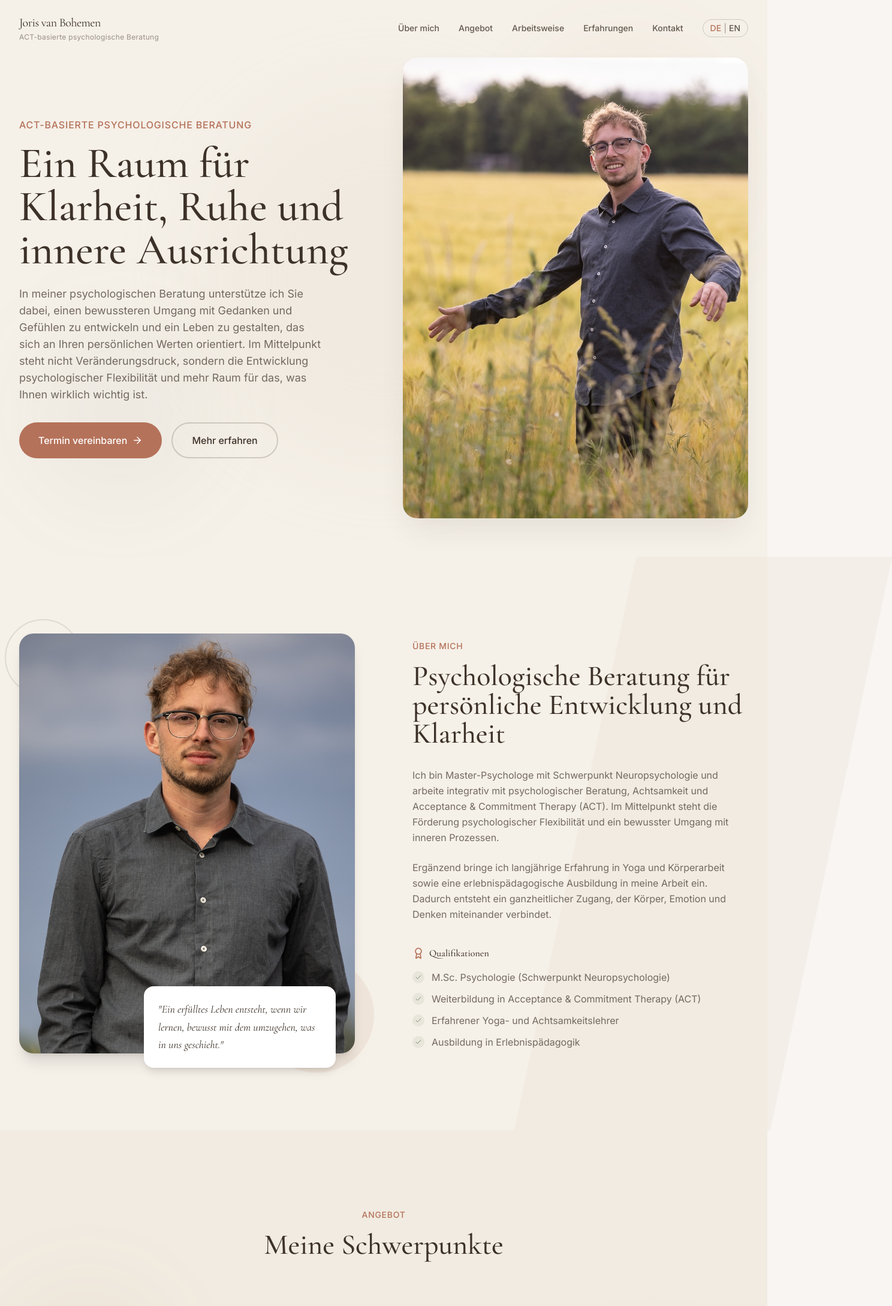
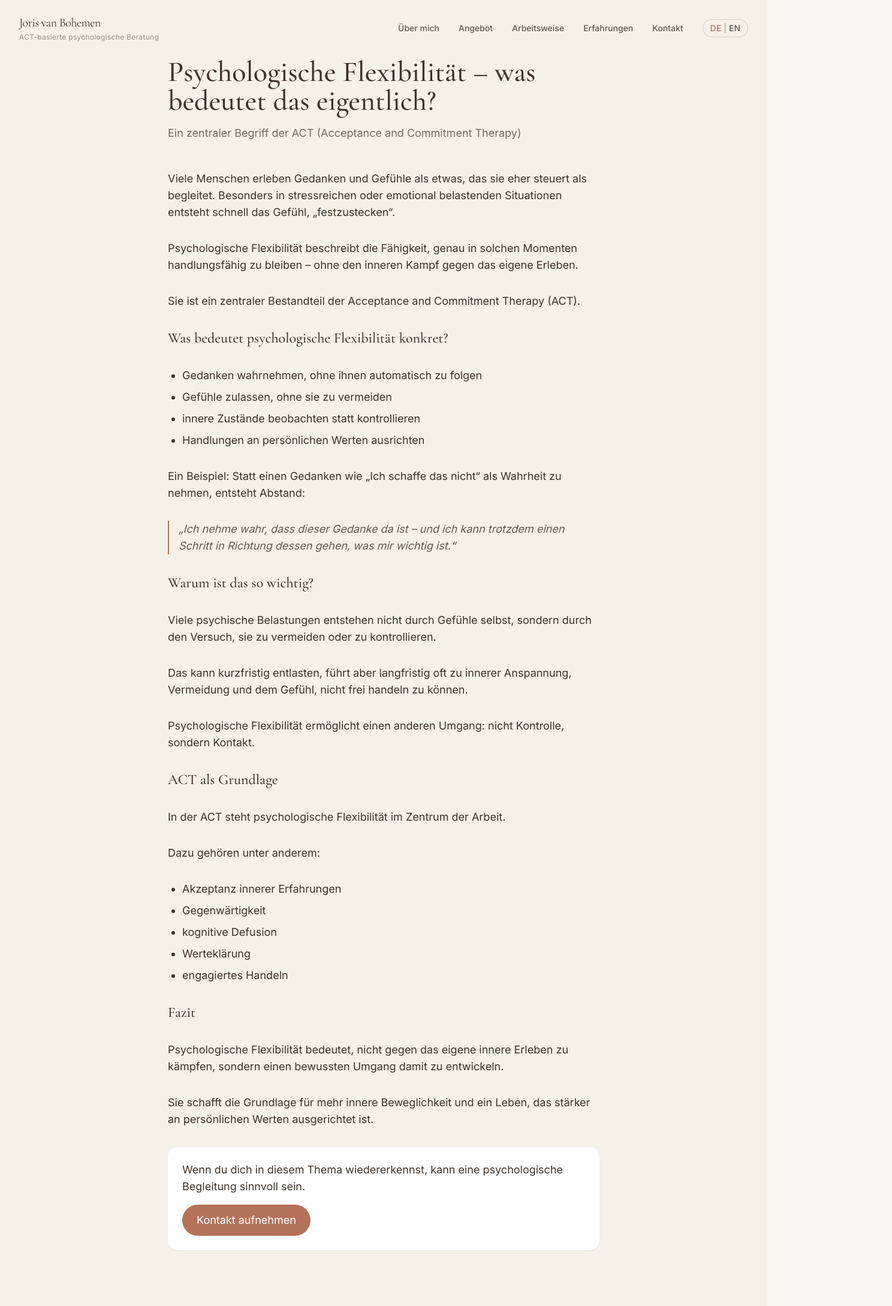
Before and after one commit to JorrisonFord/psychologischeberatung, a React (Vite) app: page /blog/psychologische-flexibilitaet in a window 1280 px wide. Shown: the top 2177 px of the page at 60% size, 1488 px wide, since content can reach past the window. Built offline with nearby package versions, Linux system fonts and the light colour scheme.

Commit message:
Blog Update

```diff
--- a/index.html
+++ b/index.html
@@ -16,7 +16,7 @@
     ====================================================== -->
     <meta
       name="description"
-      content="ACT-basierte psychologische Beratung für mehr innere Klarheit, psychologische Flexibilität und persönliche Entwicklung. In einem geschützten und wertschätzenden Rahmen unterstütze ich Sie dabei, Ihren eigenen Weg zu gestalten."
+      content="ACT-basierte psychologische Beratung. Ein klarer, achtsamer Rahmen zur Entwicklung von innerer Ruhe, Orientierung und psychologischer Flexibilität."
     />
 
     <!-- =====================================================
@@ -37,7 +37,7 @@
     <meta property="og:title" content="Joris van Bohemen | ACT-basierte psychologische Beratung" />
     <meta
       property="og:description"
-      content="ACT-basierte psychologische Beratung für innere Klarheit, Ruhe und Werteorientierung in einem sicheren Rahmen."
+      content="ACT-basierte psychologische Beratung. Ein klarer, achtsamer Rahmen zur Entwicklung von innerer Ruhe, Orientierung und psychologischer Flexibilität."
     />
     <meta property="og:url" content="https://jorisvanbohemen.de/" />
     <meta property="og:locale" content="de_DE" />
@@ -61,7 +61,7 @@
     <meta name="twitter:title" content="Joris van Bohemen | ACT-basierte psychologische Beratung" />
     <meta
       name="twitter:description"
-      content="ACT-basierte psychologische Beratung für mehr innere Klarheit, Ruhe und Werteorientierung."
+      content="ACT-basierte psychologische Beratung. Ein klarer, achtsamer Rahmen zur Entwicklung von innerer Ruhe, Orientierung und psychologischer Flexibilität."
     />
     <meta
       name="twitter:image"
--- a/package.json
+++ b/package.json
@@ -50,6 +50,7 @@
     "react-dom": "^19.2.0",
     "react-hook-form": "^7.70.0",
     "react-resizable-panels": "^4.2.2",
+    "react-router-dom": "^7.17.0",
     "recharts": "^2.15.4",
     "sonner": "^2.0.7",
     "tailwind-merge": "^3.4.0",
--- a/src/App.tsx
+++ b/src/App.tsx
@@ -1,27 +1,70 @@
+import { BrowserRouter, Routes, Route } from 'react-router-dom';
 import { LanguageProvider } from './context/LanguageContext';
-import { Navigation } from './sections/Navigation';
+
+import { MainLayout } from './layouts/MainLayout';
+
 import { Hero } from './sections/Hero';
 import { About } from './sections/About';
 import { Services } from './sections/Services';
 import { Philosophy } from './sections/Philosophy';
 import { Testimonials } from './sections/Testimonials';
 import { Contact } from './sections/Contact';
-import { Footer } from './sections/Footer';
+
+import { BlogIndex } from "./pages/blog/BlogIndex";
+import { PsychologischeFlexibilitaet } from './pages/blog/PsychologischeFlexibilitaet';
+
+function HomePage() {
+  return (
+    <>
+      <Hero />
+      <About />
+      <Services />
+      <Philosophy />
+      <Testimonials />
+      <Contact />
+    </>
+  );
+}
 
 function App() {
   return (
     <LanguageProvider>
       <div className="min-h-screen bg-[#F5F0E8]">
-        <Navigation />
-        <main>
-          <Hero />
-          <About />
-          <Services />
-          <Philosophy />
-          <Testimonials />
-          <Contact />
-        </main>
-        <Footer />
+        <BrowserRouter>
+          <Routes>
+
+            {/* HOME */}
+            <Route
+              path="/"
+              element={
+                <MainLayout>
+                  <HomePage />
+                </MainLayout>
+              }
+            />
+
+            {/* BLOG INDEX */}
+            <Route
+              path="/blog"
+              element={
+                <MainLayout>
+                  <BlogIndex />
+                </MainLayout>
+              }
+            />
+
+            {/* BLOG ARTICLE */}
+            <Route
+              path="/blog/psychologische-flexibilitaet"
+              element={
+                <MainLayout>
+                  <PsychologischeFlexibilitaet />
+                </MainLayout>
+              }
+            />
+
+          </Routes>
+        </BrowserRouter>
       </div>
     </LanguageProvider>
   );
--- /dev/null
+++ b/src/layouts/MainLayout.tsx
@@ -0,0 +1,12 @@
+import { Navigation } from "../sections/Navigation";
+import { Footer } from "../sections/Footer";
+
+export function MainLayout({ children }: { children: React.ReactNode }) {
+  return (
+    <>
+      <Navigation />
+      <main>{children}</main>
+      <Footer />
+    </>
+  );
+}
--- /dev/null
+++ b/src/pages/blog/BlogIndex.tsx
@@ -0,0 +1,7 @@
+export function BlogIndex() {
+  return (
+    <div style={{ padding: 40 }}>
+      <h1>Blog funktioniert 🚀</h1>
+    </div>
+  );
+}
--- /dev/null
+++ b/src/pages/blog/PsychologischeFlexibilitaet.tsx
@@ -0,0 +1,133 @@
+import { useEffect } from 'react';
+
+export function PsychologischeFlexibilitaet() {
+  useEffect(() => {
+    window.scrollTo(0, 0);
+  }, []);
+
+  return (
+    <article className="min-h-screen bg-[#F5F0E8] text-[#3D3229]">
+      <div className="max-w-3xl mx-auto px-6 py-24">
+
+        {/* HERO / TITLE */}
+        <header className="mb-12">
+          <h1 className="font-serif text-4xl md:text-5xl leading-tight mb-4">
+            Psychologische Flexibilität – was bedeutet das eigentlich?
+          </h1>
+
+          <p className="text-lg text-[#3D3229]/70">
+            Ein zentraler Begriff der ACT (Acceptance and Commitment Therapy)
+          </p>
+        </header>
+
+        {/* CONTENT */}
+        <section className="space-y-8 leading-relaxed text-base md:text-lg">
+
+          <p>
+            Viele Menschen erleben Gedanken und Gefühle als etwas, das sie eher
+            steuert als begleitet. Besonders in stressreichen oder emotional
+            belastenden Situationen entsteht schnell das Gefühl, „festzustecken“.
+          </p>
+
+          <p>
+            Psychologische Flexibilität beschreibt die Fähigkeit, genau in solchen
+            Momenten handlungsfähig zu bleiben – ohne den inneren Kampf gegen das
+            eigene Erleben.
+          </p>
+
+          <p>
+            Sie ist ein zentraler Bestandteil der Acceptance and Commitment Therapy (ACT).
+          </p>
+
+          <h2 className="font-serif text-2xl mt-10 mb-4">
+            Was bedeutet psychologische Flexibilität konkret?
+          </h2>
+
+          <ul className="list-disc pl-6 space-y-2">
+            <li>Gedanken wahrnehmen, ohne ihnen automatisch zu folgen</li>
+            <li>Gefühle zulassen, ohne sie zu vermeiden</li>
+            <li>innere Zustände beobachten statt kontrollieren</li>
+            <li>Handlungen an persönlichen Werten ausrichten</li>
+          </ul>
+
+          <p className="mt-4">
+            Ein Beispiel: Statt einen Gedanken wie „Ich schaffe das nicht“ als
+            Wahrheit zu nehmen, entsteht Abstand:
+          </p>
+
+          <blockquote className="border-l-2 border-[#B5725A] pl-4 italic text-[#3D3229]/80">
+            „Ich nehme wahr, dass dieser Gedanke da ist – und ich kann trotzdem
+            einen Schritt in Richtung dessen gehen, was mir wichtig ist.“
+          </blockquote>
+
+          <h2 className="font-serif text-2xl mt-10 mb-4">
+            Warum ist das so wichtig?
+          </h2>
+
+          <p>
+            Viele psychische Belastungen entstehen nicht durch Gefühle selbst,
+            sondern durch den Versuch, sie zu vermeiden oder zu kontrollieren.
+          </p>
+
+          <p>
+            Das kann kurzfristig entlasten, führt aber langfristig oft zu innerer
+            Anspannung, Vermeidung und dem Gefühl, nicht frei handeln zu können.
+          </p>
+
+          <p>
+            Psychologische Flexibilität ermöglicht einen anderen Umgang:
+            nicht Kontrolle, sondern Kontakt.
+          </p>
+
+          <h2 className="font-serif text-2xl mt-10 mb-4">
+            ACT als Grundlage
+          </h2>
+
+          <p>
+            In der ACT steht psychologische Flexibilität im Zentrum der Arbeit.
+          </p>
+
+          <p>Dazu gehören unter anderem:</p>
+
+          <ul className="list-disc pl-6 space-y-2">
+            <li>Akzeptanz innerer Erfahrungen</li>
+            <li>Gegenwärtigkeit</li>
+            <li>kognitive Defusion</li>
+            <li>Werteklärung</li>
+            <li>engagiertes Handeln</li>
+          </ul>
+
+          <h2 className="font-serif text-2xl mt-10 mb-4">
+            Fazit
+          </h2>
+
+          <p>
+            Psychologische Flexibilität bedeutet, nicht gegen das eigene innere
+            Erleben zu kämpfen, sondern einen bewussten Umgang damit zu entwickeln.
+          </p>
+
+          <p>
+            Sie schafft die Grundlage für mehr innere Beweglichkeit und ein Leben,
+            das stärker an persönlichen Werten ausgerichtet ist.
+          </p>
+
+          {/* CTA */}
+          <div className="mt-16 p-6 bg-white rounded-2xl shadow-sm">
+            <p className="mb-4">
+              Wenn du dich in diesem Thema wiedererkennst, kann eine psychologische
+              Begleitung sinnvoll sein.
+            </p>
+
+            <a
+              href="/#contact"
+              className="inline-block px-6 py-3 bg-[#B5725A] text-white rounded-full hover:bg-[#9A5D48] transition"
+            >
+              Kontakt aufnehmen
+            </a>
+          </div>
+
+        </section>
+      </div>
+    </article>
+  );
+}
--- a/src/translations/de.ts
+++ b/src/translations/de.ts
@@ -11,7 +11,7 @@ export const de = {
     subtitle: "ACT-basierte psychologische Beratung",
     title: "Ein Raum für Klarheit, Ruhe und innere Ausrichtung",
     description:
-      "In meiner psychologischen Beratung unterstütze ich Sie dabei, einen bewussteren Umgang mit Gedanken und Gefühlen zu entwickeln und ein Leben zu gestalten, das sich an Ihren persönlichen Werten orientiert. Im Mittelpunkt steht nicht Veränderungsdruck, sondern die Entwicklung psychologischer Flexibilität und mehr Raum für das, was Ihnen wirklich wichtig ist.",
+      "In meiner psychologischen Beratung unterstütze ich Sie dabei, einen bewussteren Umgang mit Gedanken und Gefühlen zu entwickeln und ein Leben zu gestalten, das sich an Ihren persönlichen Werten orientiert. Es geht nicht um Veränderungsdruck, sondern um die Entwicklung psychologischer Flexibilität und mehr Raum für das, was Ihnen wirklich wichtig ist.",
     ctaPrimary: "Termin vereinbaren",
     ctaSecondary: "Mehr erfahren",
   },
@@ -20,7 +20,7 @@ export const de = {
     subtitle: "Über mich",
     title: "Psychologische Beratung für persönliche Entwicklung und Klarheit",
     paragraph1:
-      "Ich bin Master-Psychologe mit Schwerpunkt Neuropsychologie und arbeite integrativ mit psychologischer Beratung, Achtsamkeit und Acceptance & Commitment Therapy (ACT). Im Mittelpunkt steht die Förderung psychologischer Flexibilität und ein bewusster Umgang mit inneren Prozessen.",
+      "Ich bin Master-Psychologe mit Schwerpunkt Neuropsychologie und arbeite integrativ mit psychologischer Beratungund Acceptance & Commitment Therapy (ACT). Im Mittelpunkt steht die Förderung psychologischer Flexibilität und ein bewusster Umgang mit inneren Prozessen.",
 
     paragraph2:
       "Ergänzend bringe ich langjährige Erfahrung in Yoga und Körperarbeit sowie eine erlebnispädagogische Ausbildung in meine Arbeit ein. Dadurch entsteht ein ganzheitlicher Zugang, der Körper, Emotion und Denken miteinander verbindet.",
```
Also changed, not shown: 1 other file (tests, documents, lock files or other folders).
